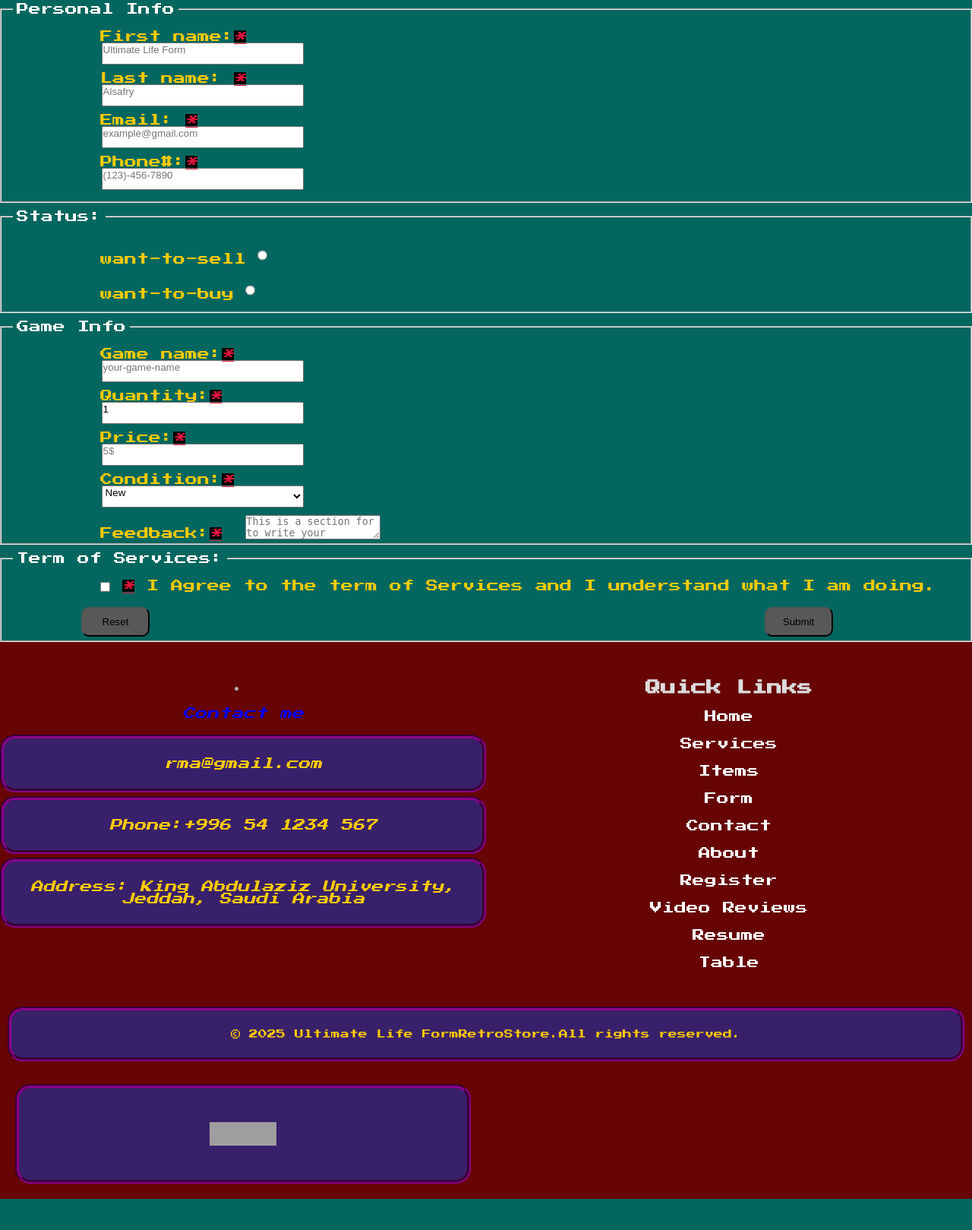
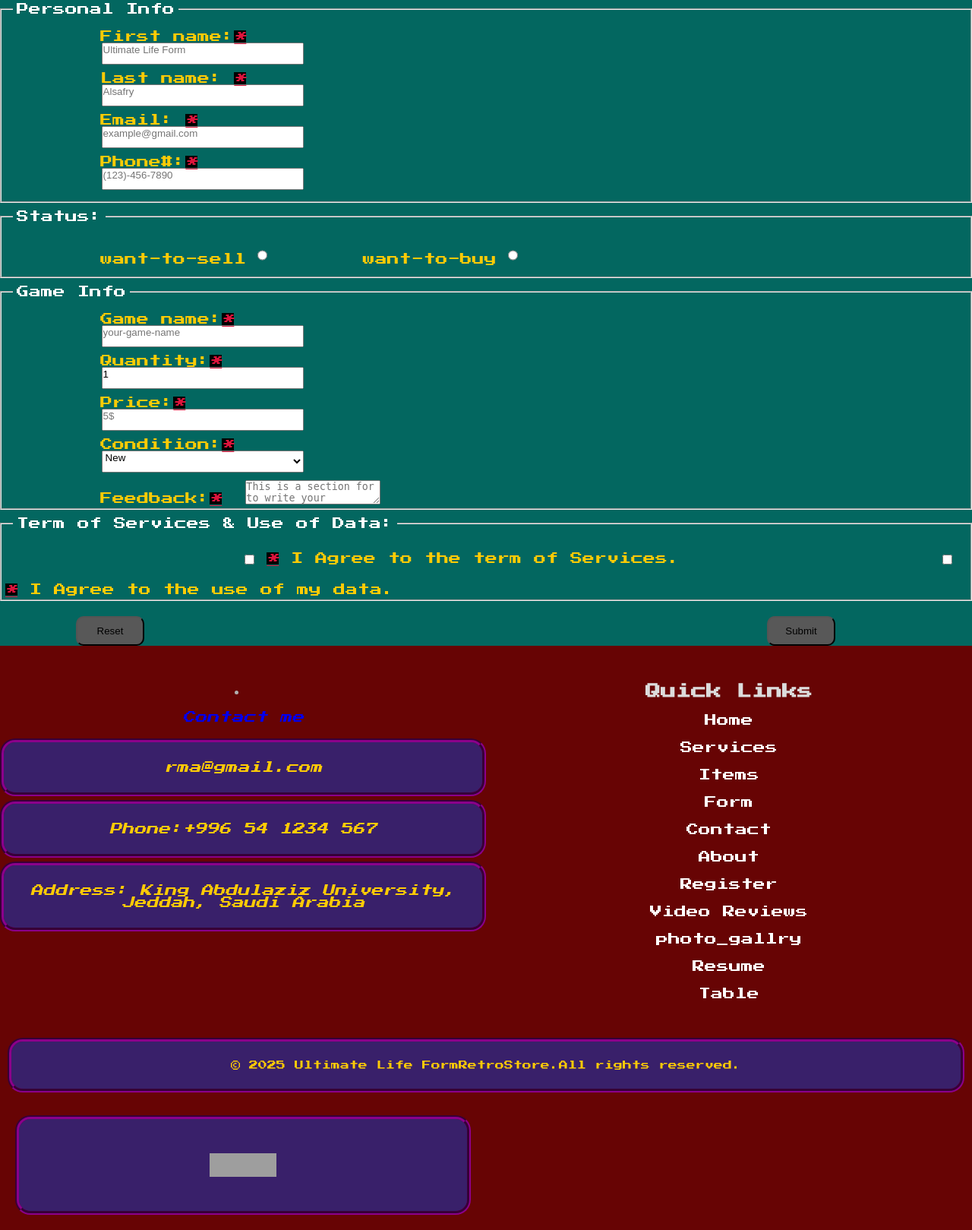
Before and after one commit to Samba-hub/web_project, a PHP site: page /pages/form.php in a window 1280 px wide. Shown: the part 349-1968 px from the top of the page at 76% size. Before the commit the page ends 1927 px from the top, so only its background shows below. Run offline with PHP 8.4, Linux system fonts and the light colour scheme; grey boxes are pictures that could not be loaded.

Commit message:
Added photo gallery to the footer, fixed contact me issue in the home page, added somethings the doctor wanted in the form, and checked for the css validation and changed the name of the validation form file to validation as doctor wanted

```diff
--- a/css/style.css
+++ b/css/style.css
@@ -134,17 +134,20 @@ label{
     padding-top: 10px;
     margin: 10px 15px 10px 100px;
     color: #FFCB05;
-
 }
 #fname,#lname,#email,#phone,#gname,#quantity,#Price,#Condition{
    display: block;
-    width: 20em;
+   width: 20em;
    margin-left: 10%;
    margin-bottom: 10px;
    padding-bottom: 10px;
 
 }
-
+#agree-to-term,#agree-to-use-of-data{
+   margin-bottom: 2%;
+   margin-top: 1%;
+   margin-left: 15%;
+}
 .status-option {
     display: flex;
 }
--- a/includes/footer.php
+++ b/includes/footer.php
@@ -3,7 +3,7 @@
             <!-- Contact Info -->
             <div class="footer-content">
                 <address>
-                <li><a href="Contact.php">Contact me</a></li>
+                <li><a href="/final_project/pages/Contact.php">Contact me</a></li>
                 <p>rma@gmail.com</p>
                 <p>Phone:+996 54 1234 567</p>
                 <p>Address: King Abdulaziz University, Jeddah, Saudi Arabia</p>
@@ -21,6 +21,7 @@
                     <li><a href="/final_project/pages/About.php">About</a></li>
                     <li><a href="/final_project/pages/register.php">Register</a></li>
                     <li><a href="/final_project/pages/video_reviews.php">Video Reviews</a></li>
+                    <li><a href ="/final_project/pages/photo_gallry.php">photo_gallry</a></li>
                     <li><a href="/final_project/pages/resume.php">Resume</a></li>
                     <li><a href ="/final_project/pages/table.php">Table</a></li>
                 </ul>
--- a/pages/form.php
+++ b/pages/form.php
@@ -52,9 +52,7 @@
         <div class="status-option">
         <label for="want-to-sell">want-to-sell</label>
         <input type="radio" id="want-to-sell" name="status" value="sell">
-        </div>
 
-        <div class="status-option">
         <label for="want-to-buy">want-to-buy</label>
         <input type="radio" id="want-to-buy" name="status" value="buy">
         </div>
@@ -93,23 +91,30 @@
       </fieldset>
 
       <fieldset>
-      <legend>Term of Services:</legend>
-        <label>
-       <input type="checkbox" id="agree-to-term" name="agree-to-term" value="Agree">
-         <span>*</span> I Agree to the term of Services and I understand what I am doing.
-        </label>
+      <legend>Term of Services & Use of Data:</legend>
+         <div>
+         <label>
+         <input type="checkbox" id="agree-to-term" name="agree-to-term" value="Agree-to-term-of-service">
+         <span>*</span> I Agree to the term of Services.
+         </label>
 
+         <label>
+         <input type="checkbox" id="agree-to-use-of-data" name="agree-to-use-of-data" value="Agree-to-use-of-data">
+         <span>*</span> I Agree to the use of my data.
+         </label>
+         </div>
+        </fieldset>
       <!-- Form Buttons -->
 
       <div class="buttoncontainer">
         <input type="reset" class="ResetB">
         <input type="submit" class="SubmitB">
       </div>
-    </fieldset>
+
   </form>
 
   <!--javascript-->
-  <script src="/final_project/script/formJS.js"></script>
+  <script src="/final_project/script/validation.js"></script>
 
   <!-- Footer with contact info and quick links -->
   <?php include '../includes/footer.php'; ?>
--- a/pages/register.php
+++ b/pages/register.php
@@ -37,7 +37,7 @@
         </form>
         </div>
          <!--javascript-->
-  <script src="/final_project/script/formJS.js"></script>
+  <script src="/final_project/script/validation.js"></script>
         <?php include '../includes/footer.php'; ?>
     </body>
 
--- a/script/formJS.js
+++ b/script/validation.js
@@ -262,10 +262,15 @@ function validateStatus(){
 }
 
 function validateTerm(){
-    var agree = document.getElementById("agree-to-term").checked;
+    var agreeT = document.getElementById("agree-to-term").checked;
+    var agreeD = document.getElementById("agree-to-use-of-data").checked;
+    if (!agreeT){
+        alert("check the Term of Services box");
+        return false;
+    }
 
-    if (!agree){
-        alert("check the Term of Services box");
+    if (!agreeD){
+        alert("check the Use of Data box");
         return false;
     }
     return true;
```
